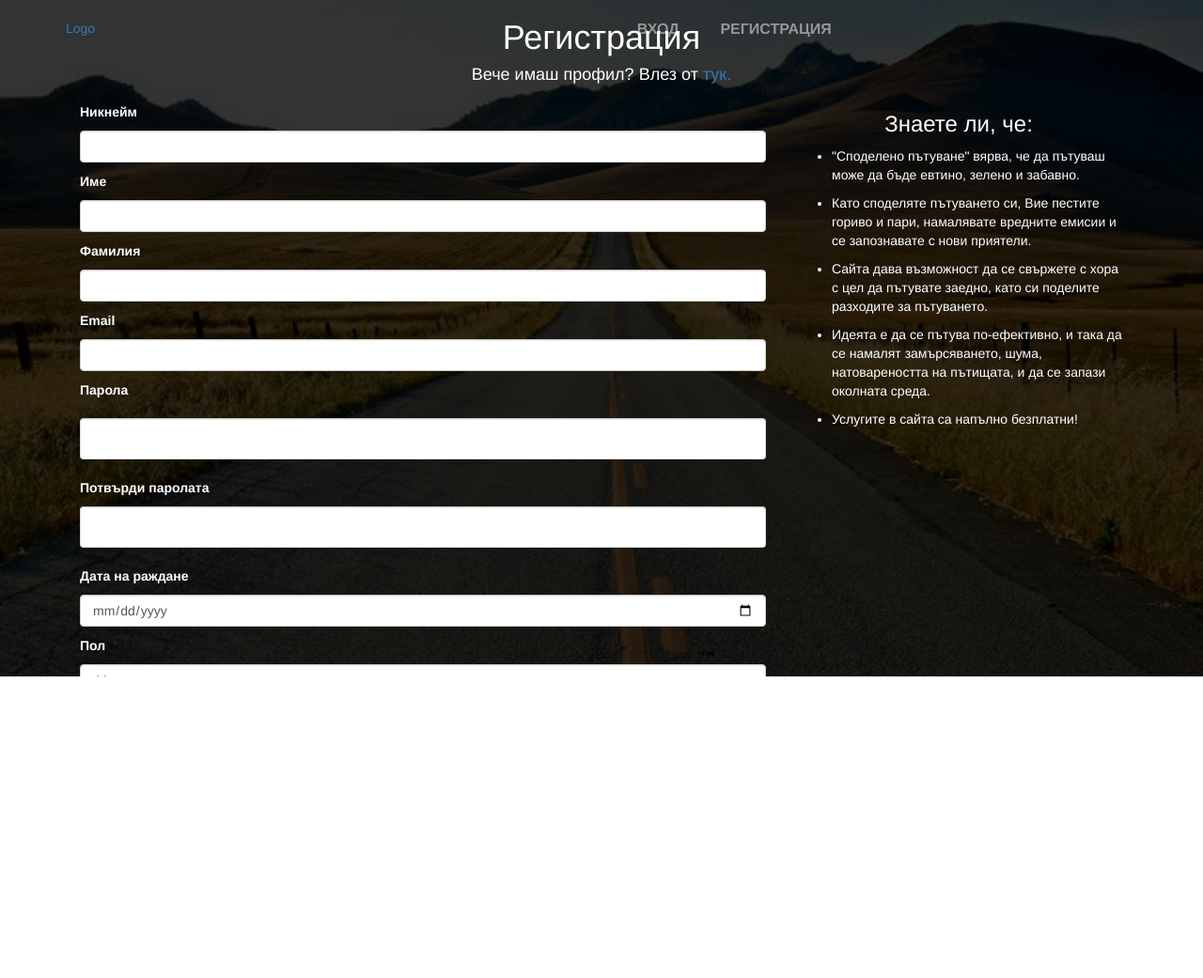
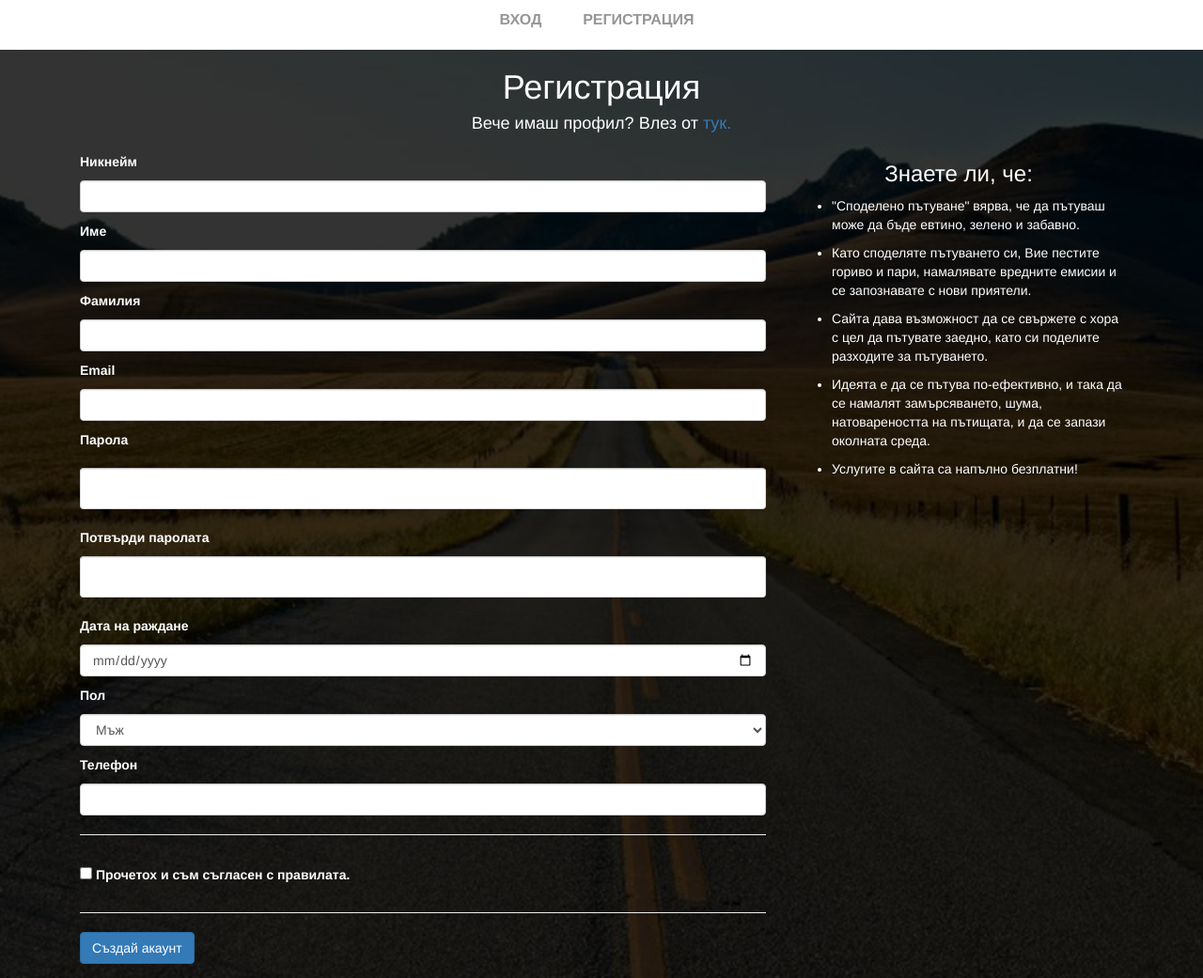
Before and after one commit to Boryana-Baeva/SoftUni-Project-TravelShare, a PHP site: page /register.php in a window 1280 px wide. Shown: the whole page at 94% size. Before the commit the page ends 720 px from the top, so only its background shows below. Run offline with PHP 8.4, Linux system fonts and the light colour scheme; some libraries are stand-ins or nearby versions.

Commit message:
finished register

```diff
--- a/css/styles.css
+++ b/css/styles.css
@@ -1,7 +1,6 @@
 #header{
     width: 100%;
-    padding: 20px 0px;
-    position:absolute;
+    padding: 10px 0px;
 }
 #header ul{
     margin-left: 30px;
@@ -103,14 +102,13 @@
     background-position: center center;
     background-size: cover;
     width: 100%;
-    height: 90vh;
     overflow:auto;
 }
 #registerForm h1{
     color:white;
     text-align: center;
 }
-.bodyAllPosts #header ul{
+#header ul{
     text-align:center;
 }
 #registerForm h4{
@@ -155,7 +153,6 @@
     padding: 40px;
     width: 100%;
     background-color: #F7F7F7;
-    margin: 30px auto 10px;
     border-radius: 2px;
     box-shadow: 0px 2px 2px rgba(0, 0, 0, 0.3);
     overflow: hidden;
--- a/register.html
+++ b/register.html
@@ -7,14 +7,11 @@
     <link href="css/bootstrap.min.css" rel="stylesheet">
     <title>Регистрация</title>
 </head>
-<body class="bodyAllPosts">
+<body>
 <div id="header">
     <div class="container">
         <div class="row">
-            <div class="col-xs-6 col-sm-6 col-md-3">
-                <a href="#">Logo</a>
-            </div>
-            <div class="col-xs-6 col-sm-6 col-md-9">
+            <div class="col-xs-12 col-sm-12 col-md-12">
                 <div class="menuDesktop">
                     <ul class="list-unstyled menuItems">
                         <li><a href="login.php" class="login-button">Вход</a></li>
@@ -29,6 +26,7 @@
     </div>
 </div>
 <div id="registerForm">
+    <div id="vertCent">
     <div class="container">
         <div class="col-xs-12 col-sm-12">
             <h1>Регистрация</h1>
@@ -85,6 +83,7 @@
             </form>
         </div>
     </div>
+    </div>
 </div>
 <script src='https://www.google.com/recaptcha/api.js'></script>
 </body>
```
Also changed, not shown: index-logged.html (+8 -19 lines), index.html (+7 -6 lines), showAll.html (+3 -5 lines).
